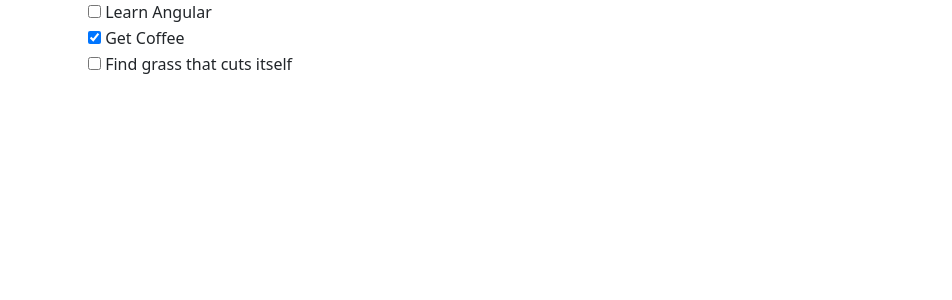
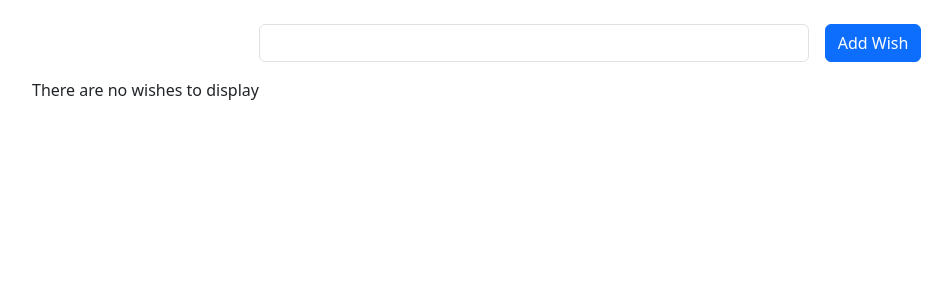
Before and after one commit to ErickAC12/wishlist-angular, an Angular app: page / in a window 1280 px wide. Shown: the top 300 px of the page, without its empty margins (50-1002 px from the left). Built offline with nearby package versions, Linux system fonts and the light colour scheme.

Commit message:
Can add items to list

```diff
--- a/src/app/app.component.html
+++ b/src/app/app.component.html
@@ -1,5 +1,19 @@
 <div class="container">
 
+  <form class="row mt-3 gx-3 gy-2 align-items-center justify-content-center">
+    <div class="col-sm-6">
+      <label class="visually-hidden" for="specificSizeInputName">Wish</label>
+      <input type="text" name="new-wish-text" class="form-control" [(ngModel)]="newWishText">
+    </div>
+    <div class="col-auto">
+      <button type="submit"
+        class="btn btn-primary"
+        (click)="$event.preventDefault(); addNewWish()"
+      >Add Wish</button>
+    </div>
+  </form>
+
+  <div class="row mt-3">
   <div *ngIf="items.length === 0; else showItems">
     There are no wishes to display
   </div>
@@ -20,6 +34,5 @@
     </li>
   </ul>
   </ng-template>
-
-
+  </div>
 </div>
--- a/src/app/app.component.ts
+++ b/src/app/app.component.ts
@@ -2,21 +2,30 @@
 import { RouterOutlet } from '@angular/router';
 import { WishItem } from '../shared/models/wishItem';
 import { CommonModule } from '@angular/common';
+import { FormsModule } from '@angular/forms';
 
 @Component({
   selector: 'app-root',
   standalone: true,
-  imports: [RouterOutlet, CommonModule],
+  imports: [RouterOutlet, CommonModule, FormsModule],
   templateUrl: './app.component.html',
   styleUrl: './app.component.css'
 })
 export class AppComponent {
   items: WishItem[] = [
-    new WishItem('Learn Angular'),
-    new WishItem('Get Coffee', true),
-    new WishItem('Find grass that cuts itself')
+    //new WishItem('Learn Angular'),
+    //new WishItem('Get Coffee', true),
+    //new WishItem('Find grass that cuts itself')
   ]
+
+  newWishText = '';
+
   title = 'wishlist';
+
+  addNewWish() {
+    this.items.push(new WishItem(this.newWishText));
+    this.newWishText = '';
+  }
 
   toggleItem(item: WishItem) {
     item.isComplete = !item.isComplete;
```
